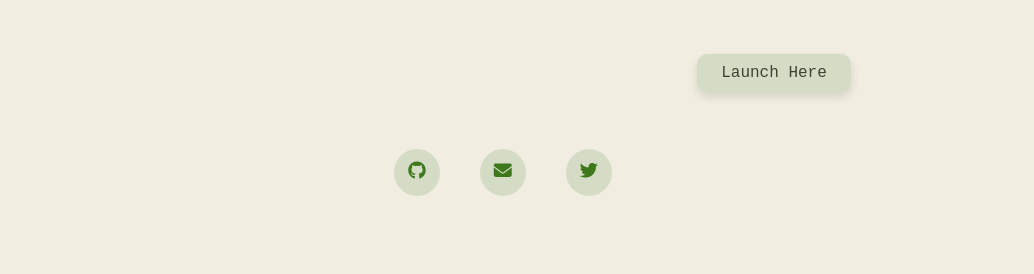
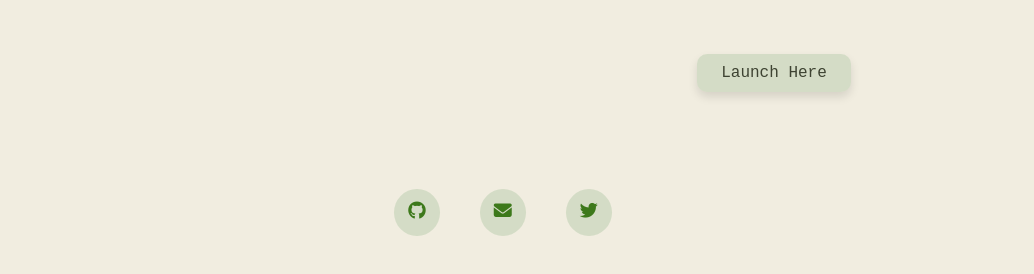
Before and after one commit to pheebely/mywebsite, a plain HTML site: page index.html in a window 1280 px wide. Shown: the part 2467-2741 px from the top of the page, without its empty margins (137-1171 px from the left). Drawn offline with nearby package versions, Linux system fonts and the light colour scheme; a web font is replaced by a local one.

Commit message:
Footer margin edits

```diff
--- a/style/style.css
+++ b/style/style.css
@@ -11,7 +11,7 @@
   }
 
   body {
-    margin: 80px auto;
+    margin: 80px auto 40px;
     max-width: 100%;
     font-family: "cartograph-cf", monospace;
     font-style: normal;
@@ -214,7 +214,7 @@
   }
 
   footer .social-links a {
-    margin: 0 20px;
+    margin: 40px 20px 0px;
     color: var(--secondary-color);
     background: var(--button-color);
     padding: 10px 14px;
```
